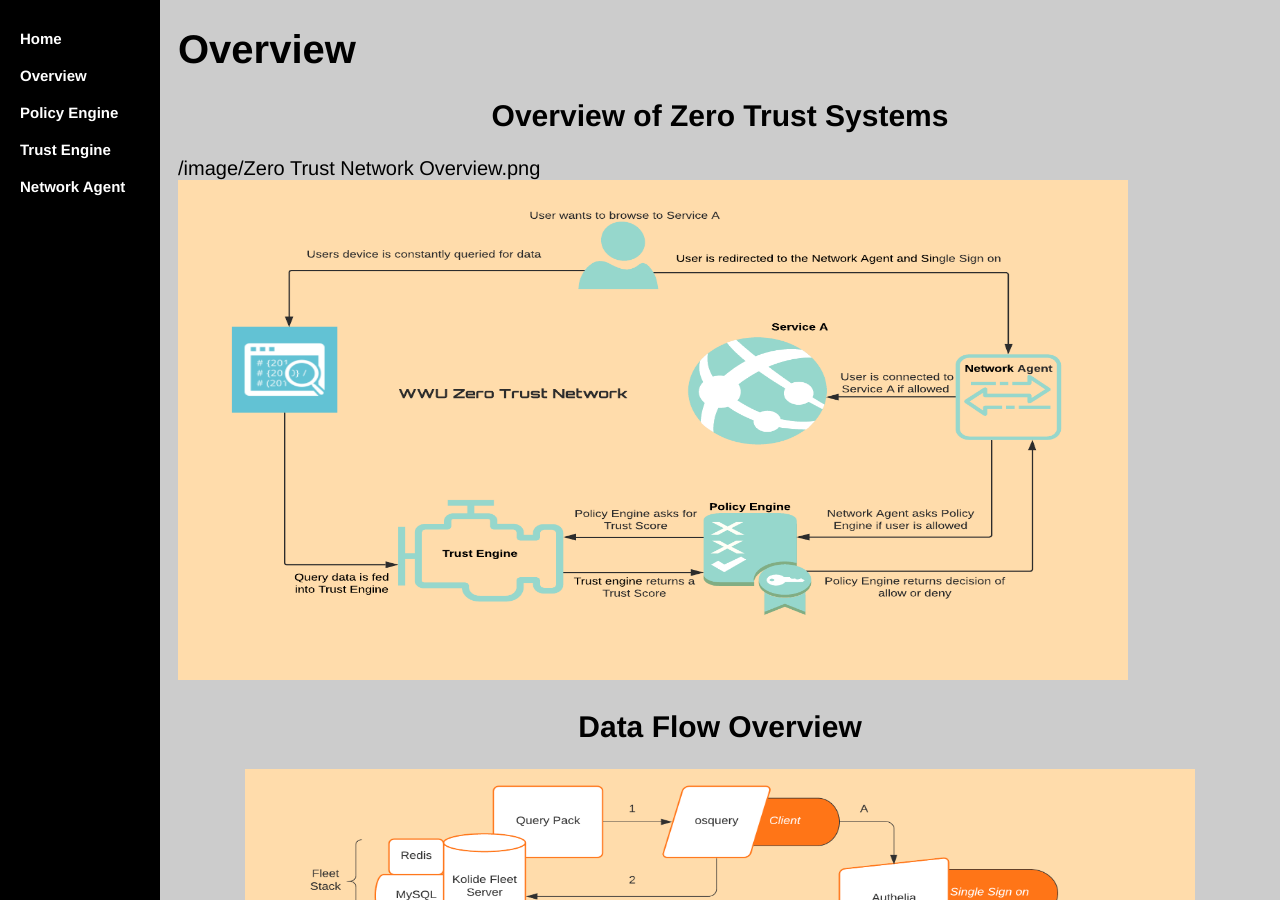
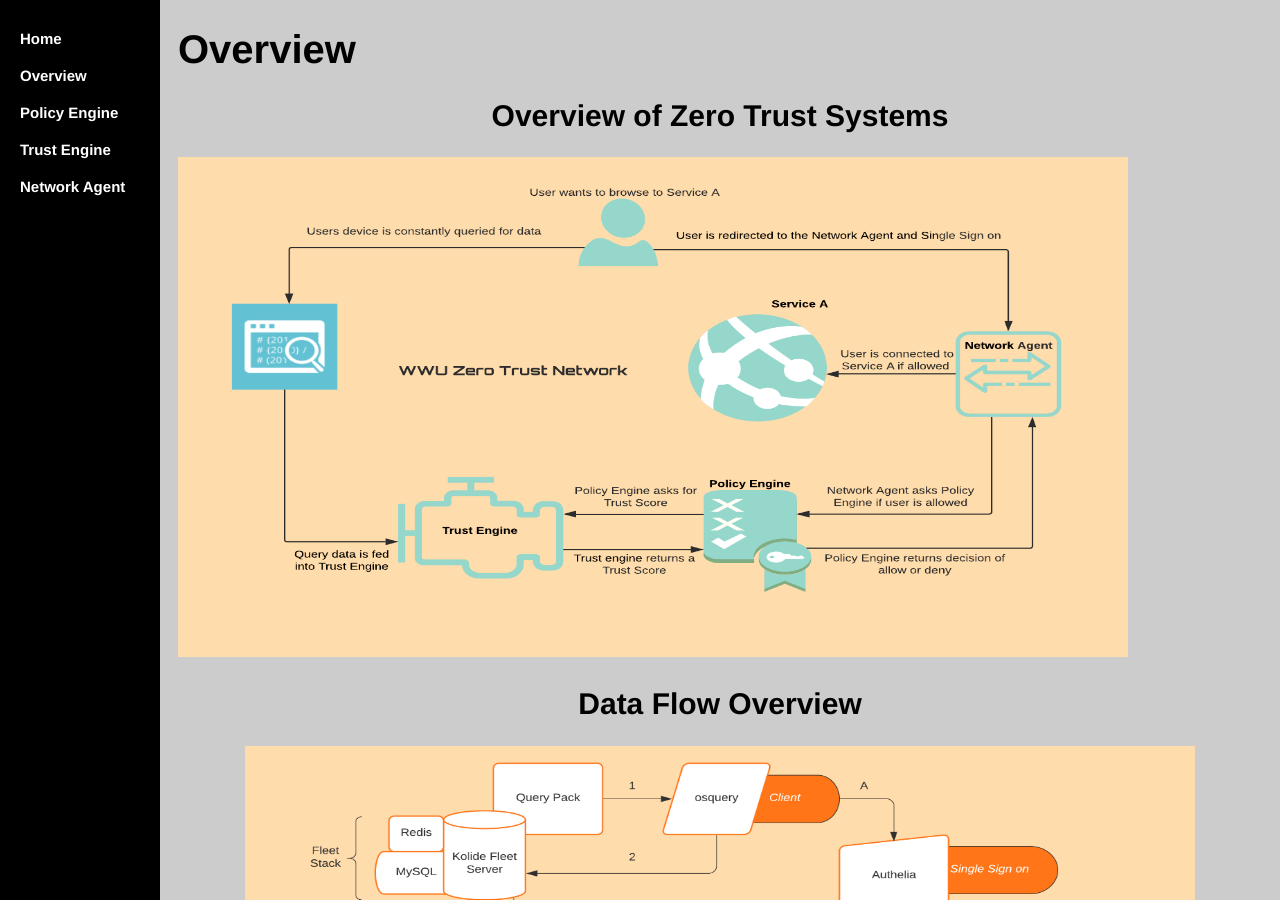
Before and after one commit to WWUZeroTrust/WWUZeroTrust.github.io, a Jekyll site: the page Documentation/index.html, which Jekyll copies as it is, in a window 1280 px wide and 900 px high. Built offline with Jekyll 4.4.1, drawn with Linux system fonts in a browser that asks for light colours.

Commit message:
Update index.html

```diff
--- a/Documentation/index.html
+++ b/Documentation/index.html
@@ -66,7 +66,6 @@ h1 {
 <div class="main">
 	<h1>Overview</h1>
 	<h2><center>Overview of Zero Trust Systems</center></h2>
-		/image/Zero Trust Network Overview.png
 		<img src="/image/Zero Trust Network Overview.png" alt="hi" class="inline" height="500" width="950"/>
 	<h2><center>Data Flow Overview</center></h2>
 
```
